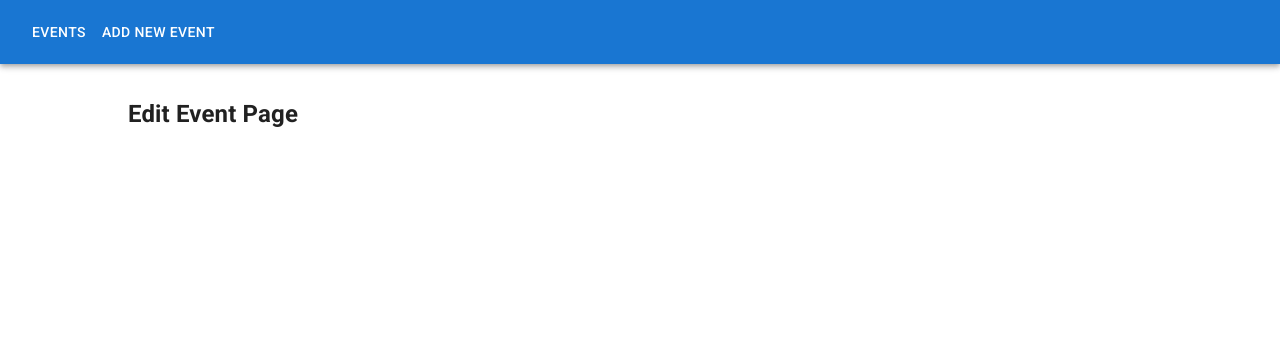
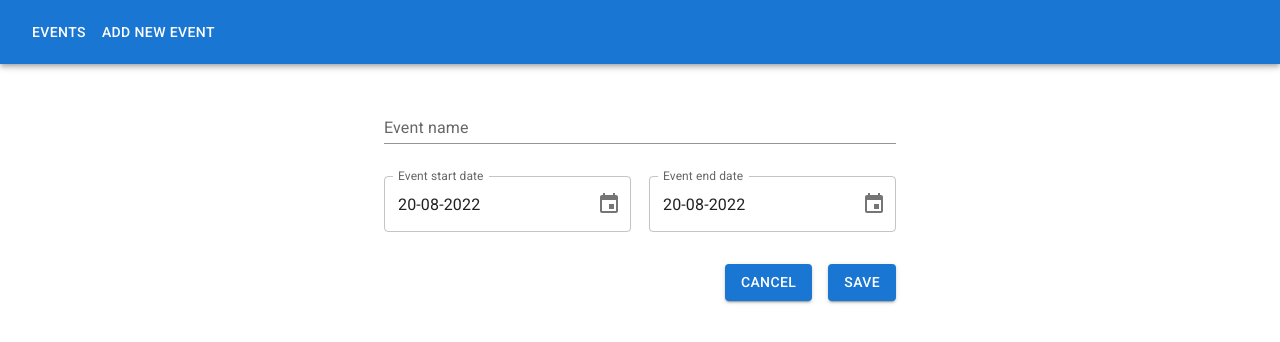
Before and after one commit to Oyoshi/events-app, a React (Create React App) app: page /events/1 in a window 1280 px wide. Shown: the top 342 px of the page. Built offline with nearby package versions, Linux system fonts and the light colour scheme.

Commit message:
feat: create EventPage component

```diff
--- a/package.json
+++ b/package.json
@@ -6,6 +6,7 @@
     "@mui/icons-material": "^5.8.4",
     "@mui/material": "^5.10.1",
     "@mui/styled-engine-sc": "npm:@mui/styled-engine-sc@latest",
+    "@mui/x-date-pickers": "^5.0.0-beta.6",
     "@reduxjs/toolkit": "^1.8.1",
     "@testing-library/jest-dom": "^5.16.4",
     "@testing-library/react": "^13.0.1",
@@ -14,9 +15,11 @@
     "@types/node": "^17.0.25",
     "@types/react": "^18.0.6",
     "@types/react-dom": "^18.0.2",
+    "date-fns": "^2.29.2",
     "i18next": "^21.9.1",
     "react": "^18.2.0",
     "react-dom": "^18.2.0",
+    "react-hook-form": "^7.34.2",
     "react-i18next": "^11.18.4",
     "react-redux": "^8.0.1",
     "react-router-dom": "^6.3.0",
--- a/src/app/app.tsx
+++ b/src/app/app.tsx
@@ -1,13 +1,17 @@
 import { I18nextProvider } from "react-i18next";
 import { i18nInit } from "i18n";
 import CssBaseline from "@mui/material/CssBaseline";
+import { AdapterDateFns } from "@mui/x-date-pickers/AdapterDateFns";
+import { LocalizationProvider } from "@mui/x-date-pickers/LocalizationProvider";
 import Router from "./router";
 
 export default function App() {
   return (
-    <I18nextProvider i18n={i18nInit}>
-      <CssBaseline />
-      <Router />
-    </I18nextProvider>
+    <LocalizationProvider dateAdapter={AdapterDateFns}>
+      <I18nextProvider i18n={i18nInit}>
+        <CssBaseline />
+        <Router />
+      </I18nextProvider>
+    </LocalizationProvider>
   );
 }
--- a/src/app/router.tsx
+++ b/src/app/router.tsx
@@ -1,5 +1,6 @@
 import { BrowserRouter, Routes, Route } from "react-router-dom";
 import PageTemplate from "templates/page-template";
+import EventPage from "pages/event-page";
 
 export default function Router() {
   return (
@@ -14,22 +15,8 @@ export default function Router() {
               </PageTemplate>
             }
           />
-          <Route
-            path="new"
-            element={
-              <PageTemplate>
-                <h2>New Event Page</h2>
-              </PageTemplate>
-            }
-          />
-          <Route
-            path=":id"
-            element={
-              <PageTemplate>
-                <h2>Edit Event Page</h2>
-              </PageTemplate>
-            }
-          />
+          <Route path="new" element={<EventPage />} />
+          <Route path=":id" element={<EventPage />} />
         </Route>
       </Routes>
     </BrowserRouter>
--- /dev/null
+++ b/src/components/event-form/event-form.tsx
@@ -0,0 +1,108 @@
+import { FC } from "react";
+import { Box, TextField, Button } from "@mui/material";
+import { DesktopDatePicker } from "@mui/x-date-pickers/DesktopDatePicker";
+import { useTranslation } from "react-i18next";
+import { useForm, Controller } from "react-hook-form";
+import { useNavigate } from "react-router-dom";
+import { EventFormProps } from "./event-form.interface";
+
+const EventForm: FC<EventFormProps> = ({ onSubmit }) => {
+  const { t } = useTranslation();
+
+  const { control, handleSubmit } = useForm({
+    defaultValues: {
+      eventName: "",
+      eventStartDate: new Date(),
+      eventEndDate: new Date(),
+    },
+  });
+
+  const navigate = useNavigate();
+
+  const handleCancel = () => navigate("/events");
+
+  return (
+    <form onSubmit={handleSubmit(onSubmit)}>
+      <Box>
+        <Box
+          sx={{
+            display: "flex",
+            flexDirection: "column",
+            flex: 1,
+          }}
+        >
+          <Controller
+            name="eventName"
+            control={control}
+            render={({ field }) => (
+              <TextField
+                id="eventName"
+                label={t("event-name")}
+                variant="standard"
+                {...field}
+              />
+            )}
+          />
+          <Box
+            sx={{
+              display: "flex",
+              flexDirection: "row",
+              justifyContent: "space-between",
+              mt: 4,
+            }}
+          >
+            <Controller
+              name="eventStartDate"
+              control={control}
+              render={({ field }) => (
+                <DesktopDatePicker
+                  label={t("event-start-date")}
+                  inputFormat="dd-MM-yyyy"
+                  renderInput={(params) => <TextField {...params} />}
+                  {...field}
+                />
+              )}
+            />
+            <Controller
+              name="eventEndDate"
+              control={control}
+              render={({ field }) => (
+                <DesktopDatePicker
+                  label={t("event-end-date")}
+                  inputFormat="dd-MM-yyyy"
+                  renderInput={(params) => <TextField {...params} />}
+                  {...field}
+                />
+              )}
+            />
+          </Box>
+          <Box
+            sx={{
+              mt: 4,
+            }}
+          >
+            <Box
+              sx={{
+                display: "flex",
+                flexDirection: "row",
+                flex: 1,
+                alignItems: "flex-start",
+                justifyContent: "flex-end",
+                gap: 2,
+              }}
+            >
+              <Button variant="contained" onClick={handleCancel}>
+                {t("cancel")}
+              </Button>
+              <Button variant="contained" type="submit">
+                {t("save")}
+              </Button>
+            </Box>
+          </Box>
+        </Box>
+      </Box>
+    </form>
+  );
+};
+
+export default EventForm;
--- /dev/null
+++ b/src/components/event-form/index.ts
@@ -0,0 +1,4 @@
+import EventForm from "./event-form";
+
+export type { FormData } from "./event-form.interface";
+export default EventForm;
--- a/src/i18n/translations.json
+++ b/src/i18n/translations.json
@@ -2,7 +2,12 @@
   "en": {
     "translation": {
       "events": "Events",
-      "create-event": "Add new event"
+      "create-event": "Add new event",
+      "event-name": "Event name",
+      "event-start-date": "Event start date",
+      "event-end-date": "Event end date",
+      "cancel": "Cancel",
+      "save": "Save"
     }
   }
 }
--- /dev/null
+++ b/src/pages/event-page/event-page.tsx
@@ -0,0 +1,14 @@
+import PageTemplate from "templates/page-template";
+import EventForm, { FormData } from "components/event-form";
+
+export default function EventPage() {
+  const onSubmit = (data: FormData) => {
+    console.log(data);
+  };
+
+  return (
+    <PageTemplate>
+      <EventForm onSubmit={onSubmit} />
+    </PageTemplate>
+  );
+}
--- /dev/null
+++ b/src/pages/event-page/index.ts
@@ -0,0 +1,3 @@
+import EventPage from "./event-page";
+
+export default EventPage;
--- a/src/templates/page-template/page-template.style.ts
+++ b/src/templates/page-template/page-template.style.ts
@@ -5,6 +5,6 @@ import { SCPageTemplateProps } from "./page-template.interface";
 export const SCPageContainer = styled(Box, {
   shouldForwardProp: (prop) => prop !== "fullWidth",
 })<SCPageTemplateProps>(({ fullWidth }) => ({
-  maxWidth: fullWidth ? "95vw" : "1024px",
+  maxWidth: fullWidth ? "1024px" : "512px",
   margin: "2em auto",
 }));
```
Also changed, not shown: src/components/event-form/event-form.interface.ts (added, +9 -0 lines), 1 other file (tests, documents, lock files or other folders).
